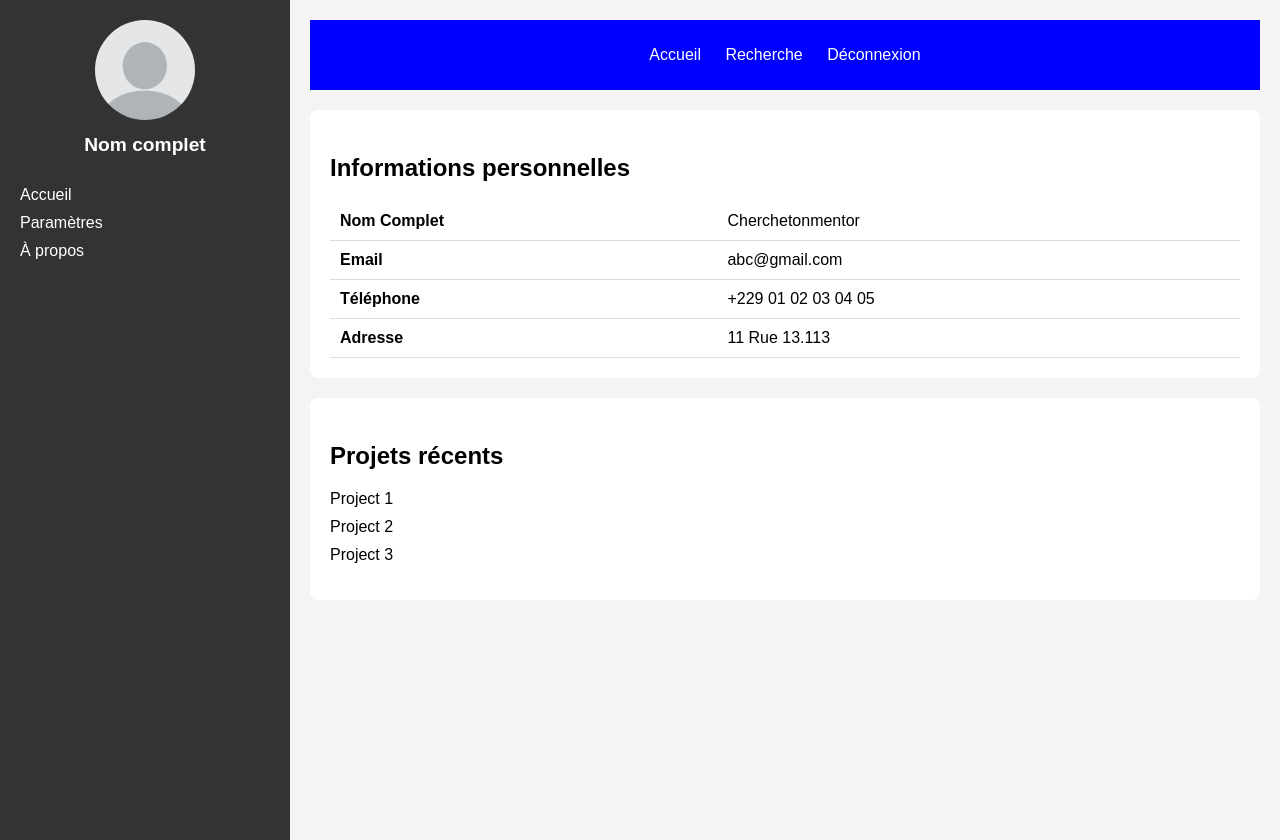
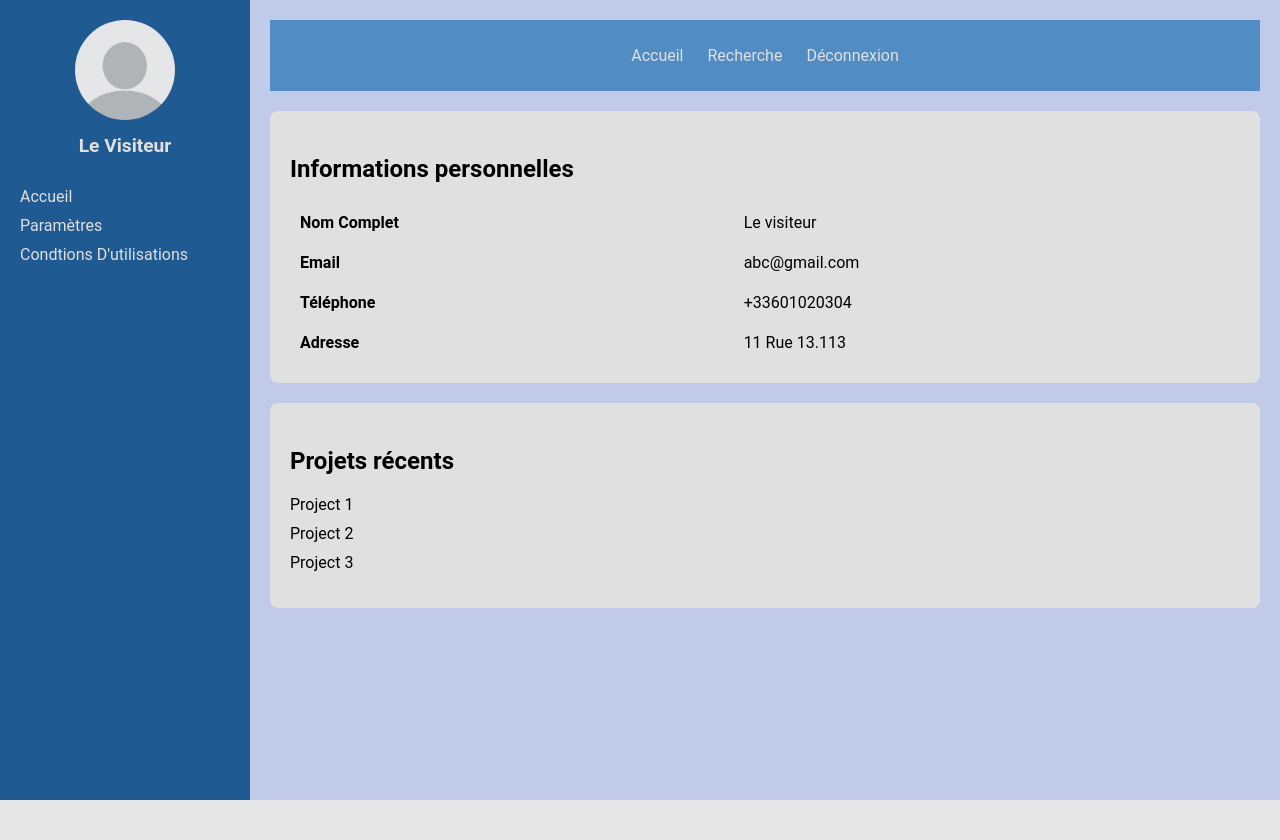
Before and after one commit to Neplexx/PROJET-WEB, a PHP site: page /html/espclient.html in a window 1280 px wide. After the commit the page ends 800 px from the top, so only its background shows below. Run offline with PHP 8.4, Linux system fonts and the light colour scheme.

Commit message:
la totale

```diff
--- a/html/espclient.html
+++ b/html/espclient.html
@@ -14,12 +14,12 @@
         <div class="sidebar">
             <div class="profil-info">
                 <img src="../pictures/photo de profil neutre.png" alt="Photo de profil" class="profil-img">
-                <h2>Nom complet</h2>
+                <h2>Le Visiteur</h2>
             </div>
             <ul>
                 <li><a href="accueil.html">Accueil</a></li>
                 <li><a href="parametres_espace_client.html">Paramètres</a></li>
-                <li><a href="conditions.html">À propos</a></li>
+                <li><a href="conditions.html">Condtions D'utilisations</a></li>
 
 
             </ul>
@@ -41,7 +41,7 @@
                 <table>
                     <tr>
                         <td>Nom Complet</td>
-                        <td>Cherchetonmentor</td>
+                        <td>Le visiteur</td>
                     </tr>
                     <tr>
                         <td>Email</td>
@@ -49,7 +49,7 @@
                     </tr>
                     <tr>
                         <td>Téléphone</td>
-                        <td>+229 01 02 03 04 05</td>
+                        <td>+33601020304</td>
                     </tr>
                     <tr>
                         <td>Adresse</td>
--- a/styles/espclient.css
+++ b/styles/espclient.css
@@ -1,8 +1,22 @@
+:root{
+    --bleu-principal:#518CC4;
+    --bleu-bordure:#1F5A92;
+    --bleu-texte-1:#79B5EA;
+    --bleu-fond:#BFCBE8;
+    --orange:#D4603F;
+    --gris-texte:#E0E0E0;
+}
+*{
+    font-family: Roboto, sans-serif;
+    box-sizing: border-box;
+    text-decoration: none;
+    list-style-type: none;
+}
 body {
     font-family: Arial, sans-serif;
     margin: 0;
     padding: 0;
-    background-color: #f4f4f4;
+    background-color: var(--bleu-fond);
 }
 
 .conteneur {
@@ -12,8 +26,8 @@ body {
 
 .sidebar {
     width: 250px;
-    background-color: #333;
-    color: white;
+    background-color: var(--bleu-bordure);
+    color: var(--gris-texte);
     padding: 20px;
     height: 100vh;
 }
@@ -44,7 +58,7 @@ body {
 }
 
 .sidebar ul li a {
-    color: white;
+    color: var(--gris-texte);;
     text-decoration: none;
     font-size: 1em;
 }
@@ -59,9 +73,9 @@ body {
 }
 
 header {
-    background-color: blue;
+    background-color: var(--bleu-principal);
     padding: 10px;
-    color: white;
+    color: var(--gris-texte);;
     text-align: center;
 }
 
@@ -76,7 +90,7 @@ header nav ul li {
 }
 
 header nav ul li a {
-    color: white;
+    color: var(--gris-texte);;
     text-decoration: none;
     font-size: 1em;
 }
@@ -86,7 +100,7 @@ header nav ul li a:hover {
 }
 
 .profil-details {
-    background-color: white;
+    background-color: var(--gris-texte);;
     padding: 20px;
     margin-top: 20px;
     border-radius: 8px;
@@ -104,7 +118,7 @@ header nav ul li a:hover {
 
 .profil-details table td {
     padding: 10px;
-    border-bottom: 1px solid #ddd;
+    border-bottom: 1px solid var(--gris-texte);;
 }
 
 .profil-details table td:first-child {
@@ -113,7 +127,7 @@ header nav ul li a:hover {
 
 
 .projets-recents {
-    background-color: white;
+    background-color: var(--gris-texte);;
     padding: 20px;
     margin-top: 20px;
     border-radius: 8px;
```
Also changed, not shown: pictures/deco.png.
